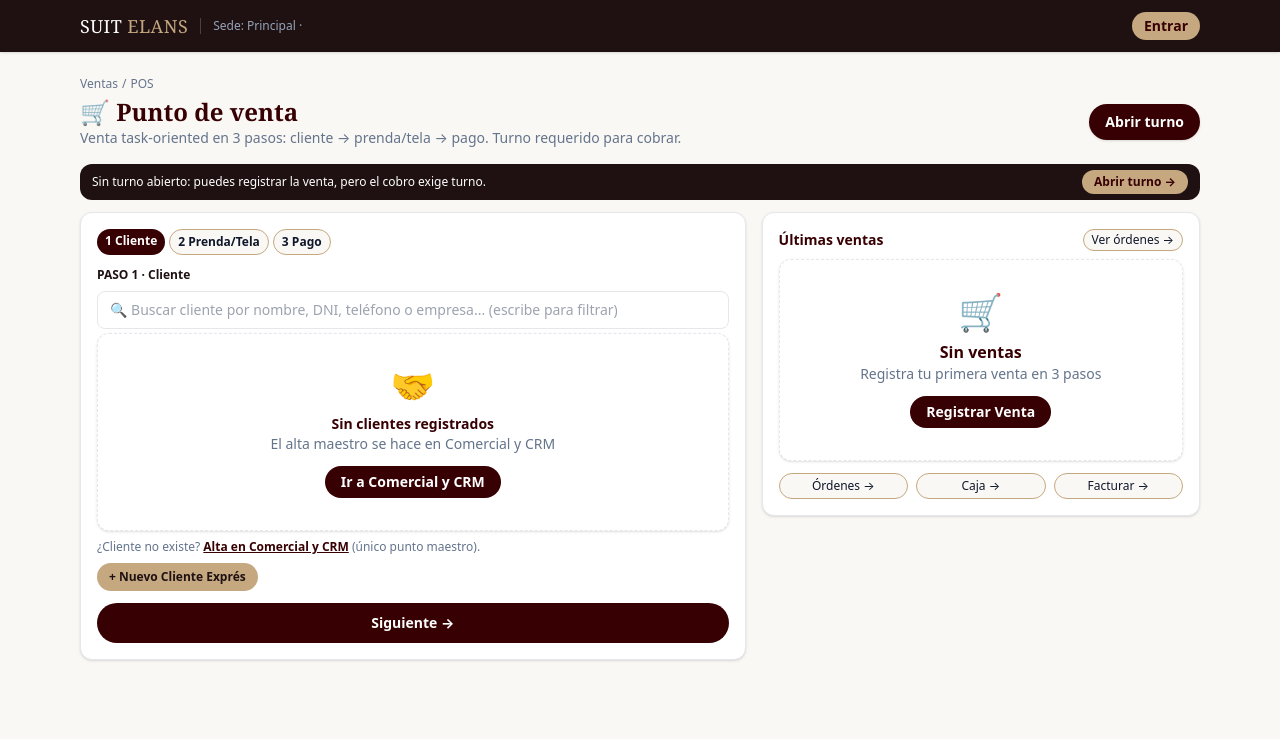
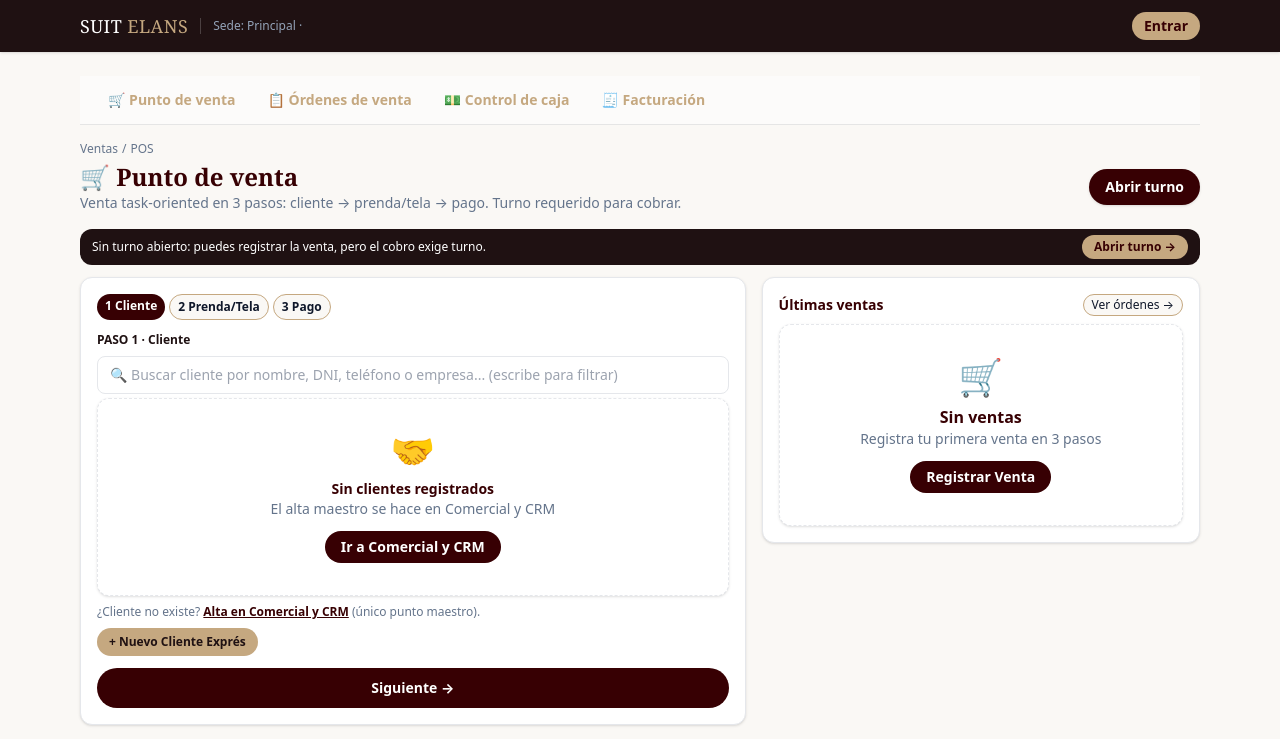
Before and after one commit to Herbe077/Suit-Elans-ERP, a Python web app: template app/templates/ventas/pos.html in a window 1280 px wide. Shown: the top 739 px of the page. Run offline with Jinja, Linux system fonts and the light colour scheme; the template is opened without the code that fills it, so the values that code supplies are empty; some libraries are stand-ins or nearby versions.

Commit message:
feat(ventas): submenú superior de 4 tabs en Ventas y Atención
- Nuevo layout ventas/base_ventas.html (scroll móvil, tab activo vino)
- Migradas pos/órdenes/caja/facturación/comprobantes al layout
- Removidos botones redundantes (volver POS, fila secundaria)
- Bottom nav: POS resalta en todo el módulo (salvo Caja)

```diff
--- a/app/templates/base.html
+++ b/app/templates/base.html
@@ -61,7 +61,7 @@ h1 { font-family: Georgia, 'Times New Roman', serif; }
   {% if user and (user.role|lower == 'admin' or user.role in roles or user.role|lower in roles|map('lower') ) %}<a href="{{ href }}" class="p-2 whitespace-nowrap text-center min-w-[56px] {% if _on.v %}text-laton font-bold{% endif %}">{{ icon }}<br>{{ label }}</a>{% endif %}
   {%- endmacro %}
   {{ mlink('/dashboard', '📊', 'Panel', ['VENTA','SASTRE-MAESTRO','SASTRE-ASISTENTE','ALMACEN','FINANZAS','ventas','sastre','taller','almacen','gerente','contador'], ['/dashboard', '/']) }}
-  {{ mlink('/ventas/pos', '🛒', 'POS', ['VENTA','SASTRE-MAESTRO','ventas'], ['/ventas/pos']) }}
+  {{ mlink('/ventas/pos', '🛒', 'POS', ['VENTA','SASTRE-MAESTRO','ventas'], ['/ventas/pos', '/ventas/ordenes', '/ventas/facturacion', '/ventas/comprobantes']) }}
   {{ mlink('/produccion/kanban', '🧵', 'Taller', ['SASTRE-MAESTRO','SASTRE-ASISTENTE','taller','sastre'], ['/produccion']) }}
   {{ mlink('/ventas/caja', '💰', 'Caja', ['VENTA','SASTRE-MAESTRO','ventas'], ['/ventas/caja']) }}
   <button @click="drawer = true" class="p-2 whitespace-nowrap text-center min-w-[56px] {% if not _main_on %}text-laton font-bold{% endif %}" aria-label="Abrir menú">☰<br>Menú</button>
--- /dev/null
+++ b/app/templates/ventas/base_ventas.html
@@ -0,0 +1,11 @@
+{% extends "base.html" %}
+{% block content %}
+{% set _vp = (request.url.path if request is defined and request else "") %}
+<div class="flex overflow-x-auto whitespace-nowrap scrollbar-none py-2 border-b border-neutral-200 bg-white/50 px-4 gap-2 mb-4 text-sm" role="tablist" aria-label="Ventas y Atención">
+  <a href="/ventas/pos" role="tab" class="px-3 py-1.5 rounded-lg font-bold {{ 'bg-borgo text-white' if _vp.startswith('/ventas/pos') else 'hover:bg-white text-[#C5A880]' }}">🛒 Punto de venta</a>
+  <a href="/ventas/ordenes" role="tab" class="px-3 py-1.5 rounded-lg font-bold {{ 'bg-borgo text-white' if _vp.startswith('/ventas/ordenes') else 'hover:bg-white text-[#C5A880]' }}">📋 Órdenes de venta</a>
+  <a href="/ventas/caja" role="tab" class="px-3 py-1.5 rounded-lg font-bold {{ 'bg-borgo text-white' if _vp.startswith('/ventas/caja') else 'hover:bg-white text-[#C5A880]' }}">💵 Control de caja</a>
+  <a href="/ventas/facturacion" role="tab" class="px-3 py-1.5 rounded-lg font-bold {{ 'bg-borgo text-white' if _vp.startswith('/ventas/facturacion') or _vp.startswith('/ventas/comprobantes') else 'hover:bg-white text-[#C5A880]' }}">🧾 Facturación</a>
+</div>
+{% block ventas %}{% endblock %}
+{% endblock %}
--- a/app/templates/ventas/caja_arqueo.html
+++ b/app/templates/ventas/caja_arqueo.html
@@ -1,10 +1,9 @@
-{% extends "base.html" %}
+{% extends "ventas/base_ventas.html" %}
 {% from "components/badge.html" import badge %}
 {% block title %}Caja — Arqueo{% endblock %}
-{% block content %}
+{% block ventas %}
 <div class="flex items-center justify-between mb-3">
   <h1 class="text-2xl font-bold">💰 Caja — Arqueo y Turno</h1>
-  <a href="/ventas/pos" class="bg-[#C5A880] text-[#1F1112] rounded-full px-4 py-1.5 text-sm font-bold shadow hover:bg-[#370003] hover:text-white border" style="border-color:#C5A880">← Volver a Punto de Venta</a>
 </div>
 {% if error == 'turno' %}<div class="bg-amber-50 border border-amber-300 text-amber-900 rounded-xl p-3 mb-4 text-sm">⚠️ Necesitas un <b>turno abierto</b> para cobrar. Abre tu turno abajo.</div>{% endif %}
 {% if error == 'monto' %}<div class="bg-red-50 border border-red-200 text-red-800 rounded-xl p-3 mb-4 text-sm">⚠️ Monto inválido.</div>{% endif %}
--- a/app/templates/ventas/comprobantes.html
+++ b/app/templates/ventas/comprobantes.html
@@ -1,6 +1,6 @@
-{% extends "base.html" %}
+{% extends "ventas/base_ventas.html" %}
 {% block title %}Comprobantes{% endblock %}
-{% block content %}
+{% block ventas %}
 {% from "components/badge.html" import badge %}
 <h1 class="text-2xl font-bold mb-1 font-serif" style="color:#370003">🧾 Comprobantes — Boletas y Facturas</h1>
 <p class="text-xs text-slate-500 mb-3">Emisión con correlativo automático, PDF y trazabilidad a la orden de venta.</p>
--- a/app/templates/ventas/facturacion.html
+++ b/app/templates/ventas/facturacion.html
@@ -1,7 +1,7 @@
-{% extends "base.html" %}
+{% extends "ventas/base_ventas.html" %}
 {% from "components/badge.html" import badge %}
 {% block title %}Facturación{% endblock %}
-{% block content %}
+{% block ventas %}
 <h1 class="text-2xl font-bold mb-1 font-serif" style="color:#370003">🧾 Facturación interna</h1>
 <p class="text-xs text-slate-500 mb-3">Comprobantes B001/F001 de uso interno (no electrónicos). Al emitir se genera el asiento y la cuenta por cobrar.</p>
 <div class="grid md:grid-cols-2 gap-4">
--- a/app/templates/ventas/ordenes_listado.html
+++ b/app/templates/ventas/ordenes_listado.html
@@ -1,7 +1,7 @@
-{% extends "base.html" %}
+{% extends "ventas/base_ventas.html" %}
 {% from "components/badge.html" import badge %}
 {% block title %}Órdenes de venta{% endblock %}
-{% block content %}
+{% block ventas %}
 <h1 class="text-2xl font-bold mb-1 font-serif">🧾 Órdenes de venta</h1>
 <p class="text-sm text-slate-500 mb-3">COTIZACION → VENTA_CONFIRMADA (anticipo ≥ {{ min_anticipo }}%) → COMPLETADA (sin saldo y taller listo).</p>
 {% if error == 'saldo' %}<div class="bg-red-50 border border-red-200 text-red-800 rounded-xl p-3 mb-4 text-sm">🚫 Bloqueado: la orden tiene <b>saldo pendiente</b>. Cobra el saldo antes de entregar.</div>{% endif %}
--- a/app/templates/ventas/pos.html
+++ b/app/templates/ventas/pos.html
@@ -1,8 +1,8 @@
-{% extends "base.html" %}
+{% extends "ventas/base_ventas.html" %}
 {% from "components/badge.html" import badge, empty_state %}
 {% from "components/page_header.html" import page_header %}
 {% block title %}Punto de venta{% endblock %}
-{% block content %}
+{% block ventas %}
 {{ page_header("🛒 Punto de venta", "Venta task-oriented en 3 pasos: cliente → prenda/tela → pago. Turno requerido para cobrar.", [{"label":"Ventas","href":"/ventas/ordenes"},{"label":"POS"}], "/ventas/caja", "Abrir turno") }}
 
 {% if ok %}<div class="bg-emerald-50 border border-emerald-200 text-emerald-800 rounded-xl p-3 mb-4 text-sm flex items-center gap-2">{{ badge("✓ Venta registrada","success") }} <span>Pedido creado; si hubo anticipo ≥ {{ min_anticipo }}% ya está <b>VENTA_CONFIRMADA</b> y en taller.</span></div>{% endif %}
@@ -112,11 +112,6 @@
       {% else %}
         {{ empty_state("🛒", "Sin ventas", "Registra tu primera venta en 3 pasos", "/ventas/pos", "Registrar Venta") }}
       {% endfor %}
-      <div class="mt-3 flex gap-2 text-xs">
-        <a href="/ventas/ordenes" class="flex-1 text-center bg-[#FAF8F5] border rounded-full py-1" style="border-color:#C5A880">Órdenes →</a>
-        <a href="/ventas/caja" class="flex-1 text-center bg-[#FAF8F5] border rounded-full py-1" style="border-color:#C5A880">Caja →</a>
-        <a href="/ventas/comprobantes" class="flex-1 text-center bg-[#FAF8F5] border rounded-full py-1" style="border-color:#C5A880">Facturar →</a>
-      </div>
     </div>
   </div>
 </div>
```
Also changed, not shown: tests/test_ventas_tabs.py (added, +29 -0 lines).
